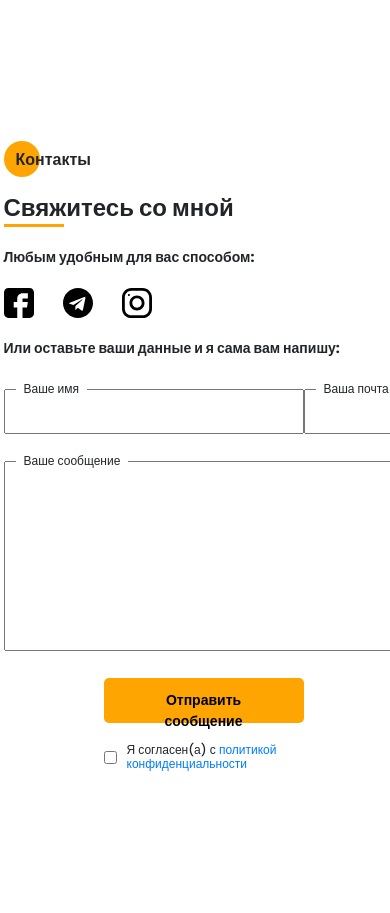
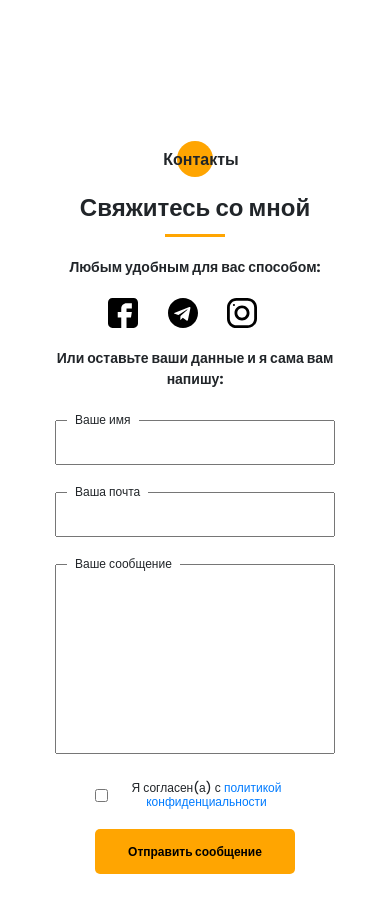
Before and after one commit to Iceblinkil/portfolio, a website: page src/index.html in a window 390 px wide. Shown: the part 8680-9593 px from the top of the page. Before the commit the page ends 9493 px from the top, so only its background shows below. Drawn offline with nearby package versions, Linux system fonts and the light colour scheme; files that its build step writes are made by us from their sources; files whose address does not match are found by name.

Commit message:
lesson 93.2

```diff
--- a/src/index.html
+++ b/src/index.html
@@ -426,7 +426,7 @@
                 <div class="contacts__descr">
                     <h2 class="title title_fz16 contacts__title">Контакты</h2>
                     <div class="title title_fz36 contacts__subtitle">Свяжитесь со мной</div>
-                    <div class="divider"></div>
+                    <div class="divider contacts__divider"></div>
 
                     <div class="title title_fz14 contacts__text">Любым удобным для вас способом:</div>
 
@@ -445,7 +445,7 @@
 
                     <form action="#" class="contacts__form">
                         <div class="contacts__input">
-                            <input required name="name "id="name" type="text">
+                            <input required name="name" id="name" type="text">
                             <label for="name">Ваше имя</label>
                         </div>
                         <div class="contacts__input">
--- a/src/sass/blocks/_media.scss
+++ b/src/sass/blocks/_media.scss
@@ -177,25 +177,46 @@
     }
     .contacts {
         &__wrapper {
+            padding: 0 10px;
             grid-template-columns: repeat(auto-fit, 400px);
             justify-content: center;
             grid-row: unset;
             grid-column: unset;
+            text-align: center;
         }
         &__form {
-            grid-template-columns: 300px;
-            justify-content: space-between;
-            grid-row: unset;
+            // grid-template: 45px 190px 45px / repeat(2, 280px);
+            grid-template-columns: repeat(auto-fit, 280px);
+            grid-template-rows: 45px 45px 190px ;
+            justify-content: center;
+        }
+        &__title {
+            &::before {
+                left: 50%;
+                transform: translateX(-50%);
+            }
+        }
+        &__divider {
+            left: 50%;
+            transform: translateX(-50%);
+            position: relative;
+        }
+        &__subtitle {
+            margin-bottom: 10px;
+        }
+        &__textarea {
             grid-column: unset;
         }
         &__triggers {
             grid-template-columns: repeat(auto-fit, 200px);
+            grid-column: unset;
             justify-content: center;
         }
         &__btn {
-            margin-bottom: 20px;
-            font-size: 14px;
+            margin-top: 20px;
+            font-size: 12px;
             line-height: 21px;
+            grid-row-start: 2;
         }
         .about__photo {
             display: none;
@@ -267,4 +288,9 @@
             }
         }
     }
+    .contacts {
+        &__wrapper {
+            grid-template-columns: repeat(auto-fit, 300px);
+        }
+    }
 }
```
Also changed, not shown: dist/css/style.min.css, dist/index.html.
